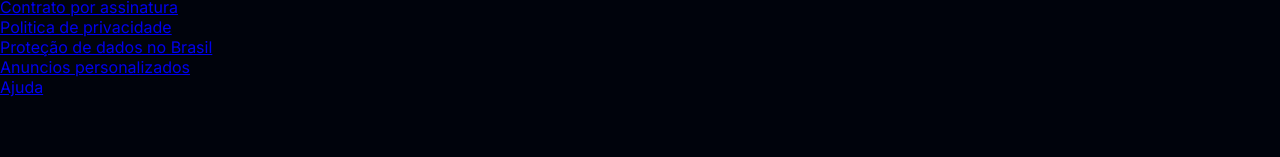
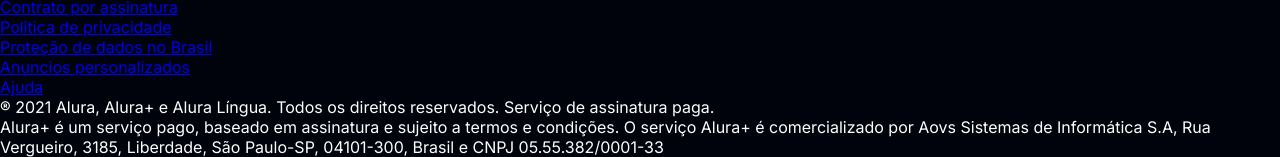
Before and after one commit to jujugervazio/paginaweb_alura, a plain HTML site: page index.html in a window 1280 px wide. Shown: the part 4472-4629 px from the top of the page. Before the commit the page ends 4569 px from the top, so only its background shows below. Drawn offline with Linux system fonts and the light colour scheme.

Commit message:
Aula 12 pt2

```diff
--- a/index.html
+++ b/index.html
@@ -91,6 +91,9 @@
         <a href="#">Ajuda</a>
     </li>
 </ul>
+<p class="rodape__texto">® 2021 Alura, Alura+ e Alura Língua. Todos os direitos reservados. Serviço de assinatura paga.</p>
+<p class="rodape__texto">Alura+ é um serviço pago, baseado em assinatura e sujeito a termos e condições. O serviço Alura+ é comercializado por Aovs Sistemas de Informática S.A, Rua Vergueiro, 3185, Liberdade, São Paulo-SP, 04101-300, Brasil e CNPJ 05.55.382/0001-33</p>
+
     </footer>
 </body>
 </html>
```
